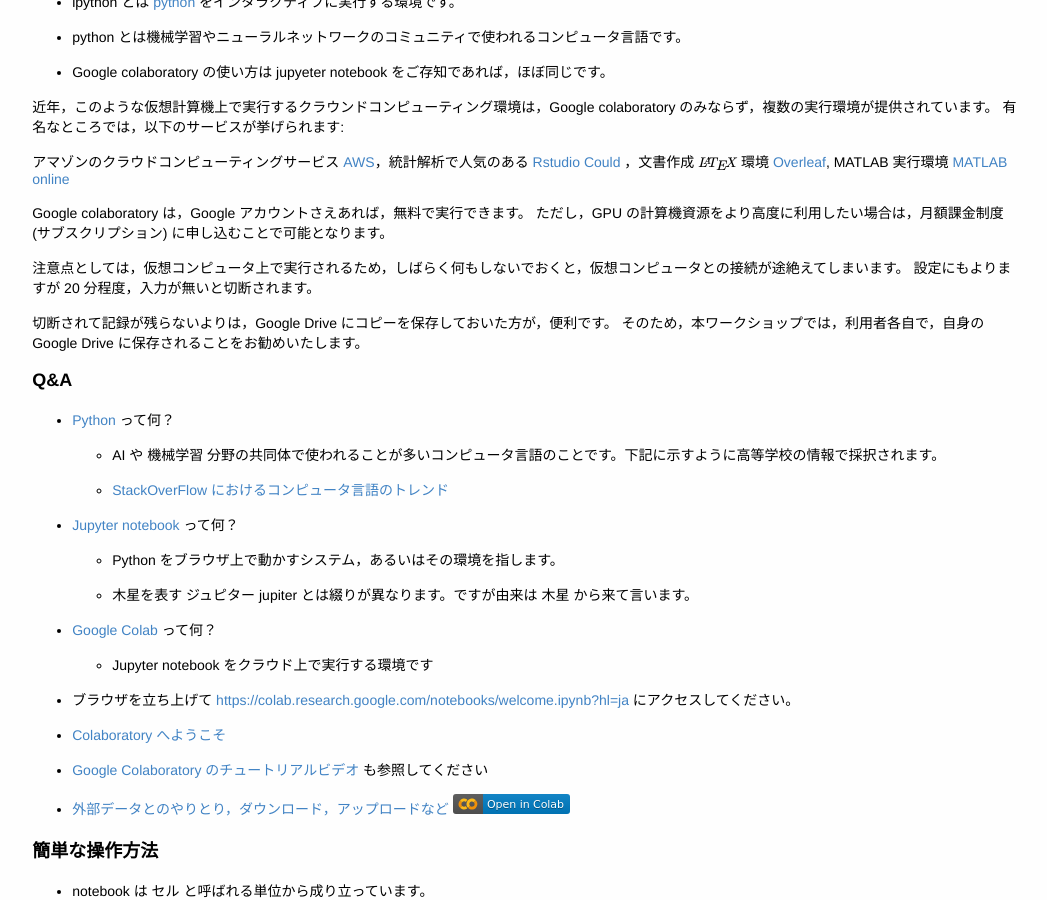
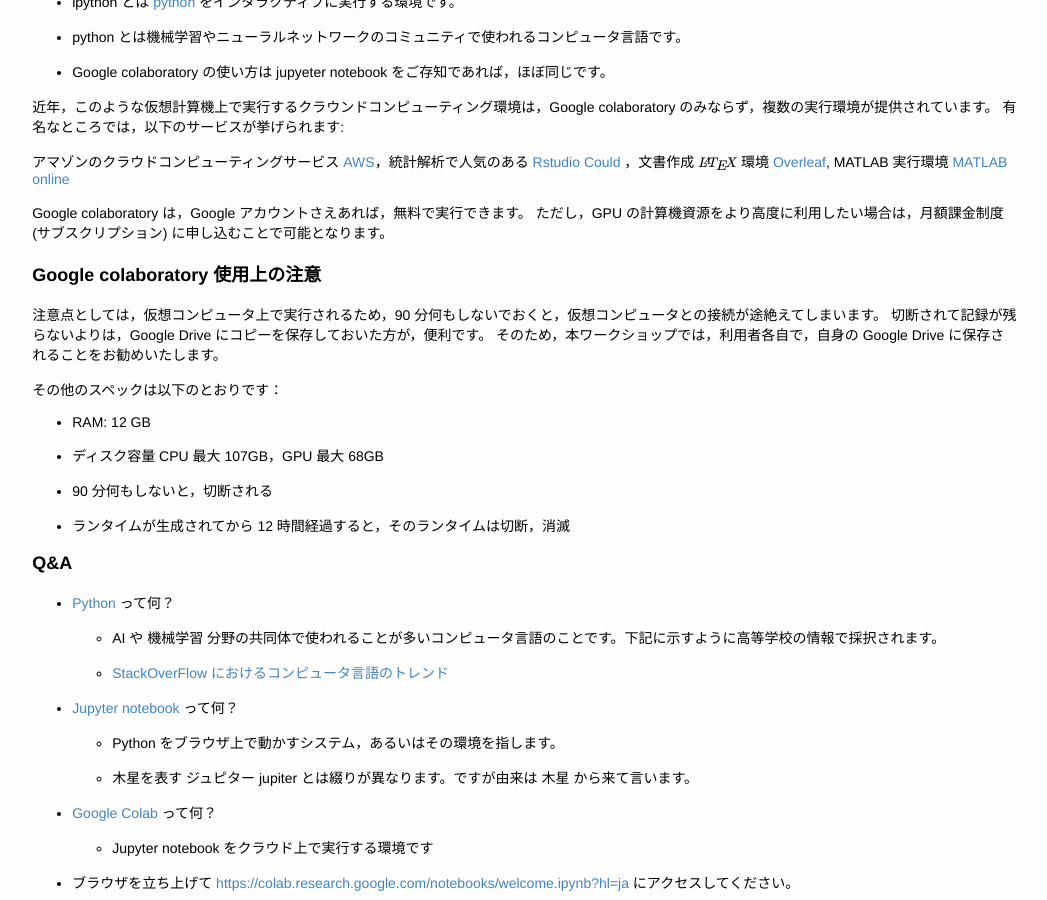
Before and after one commit to project-ccap/project-ccap.github.io, a Jekyll site: the page built from 2023DaSiC/supp_eco.md, in a window 1280 px wide and 900 px high, scrolled down 327 px. Shown: the whole window, without its empty margins (115-1162 px from the left). Built offline with Jekyll 4.4.1, drawn with Linux system fonts in a browser that asks for light colours.

Commit message:
Add files via upload

```diff
--- a/2023DaSiC/supp_eco.md
+++ b/2023DaSiC/supp_eco.md
@@ -33,11 +33,19 @@
 Google colaboratory は，Google アカウントさえあれば，無料で実行できます。
 ただし，GPU の計算機資源をより高度に利用したい場合は，月額課金制度 (サブスクリプション) に申し込むことで可能となります。
 
-注意点としては，仮想コンピュータ上で実行されるため，しばらく何もしないでおくと，仮想コンピュータとの接続が途絶えてしまいます。
-設定にもよりますが 20 分程度，入力が無いと切断されます。
+### Google colaboratory 使用上の注意
 
+注意点としては，仮想コンピュータ上で実行されるため，90 分何もしないでおくと，仮想コンピュータとの接続が途絶えてしまいます。
 切断されて記録が残らないよりは，Google Drive にコピーを保存しておいた方が，便利です。
 そのため，本ワークショップでは，利用者各自で，自身の Google Drive に保存されることをお勧めいたします。
+
+その他のスペックは以下のとおりです：
+
+* RAM: 12 GB
+* ディスク容量 CPU 最大 107GB，GPU 最大 68GB
+* 90 分何もしないと，切断される
+* ランタイムが生成されてから 12 時間経過すると，そのランタイムは切断，消滅
+
 
 ### Q&A
 
```
